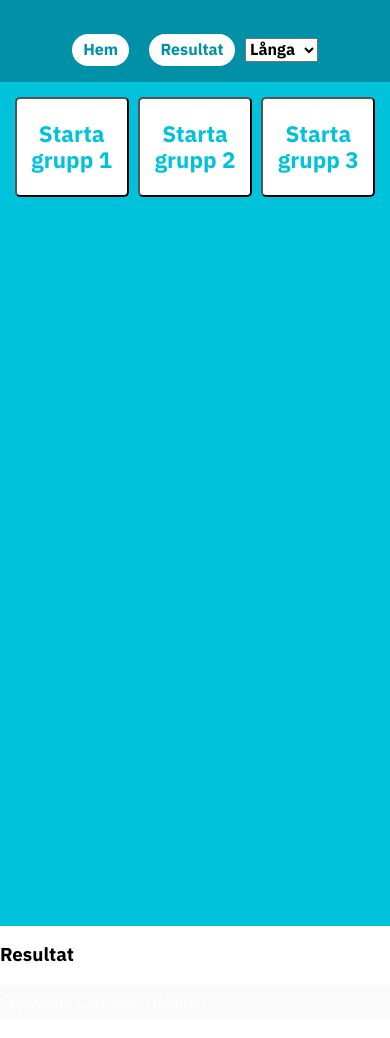
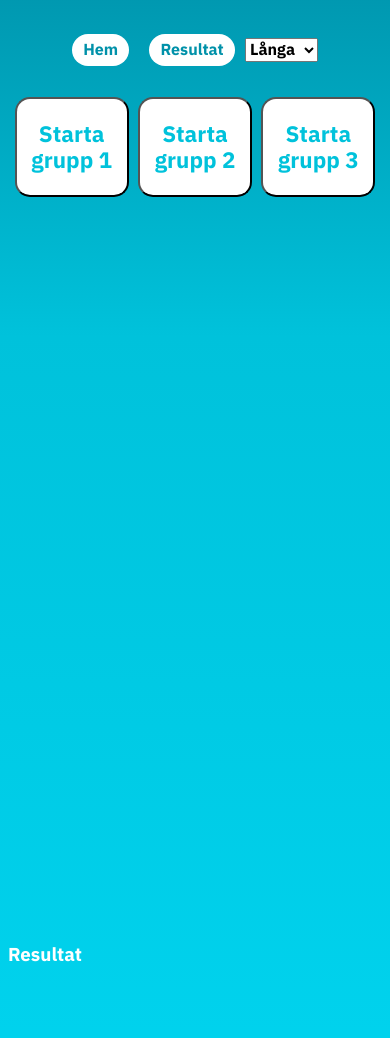
Before and after one commit to javascriptst18/SwimRunTimer-node-express-, a website: page public/index.html in a window 390 px wide. Shown: the part 62-1100 px from the top of the page. Drawn offline with nearby package versions, Linux system fonts and the light colour scheme; no server answers.

Commit message:
css backgroundsfärg

```diff
--- a/public/style.css
+++ b/public/style.css
@@ -2,16 +2,21 @@
 *{
     font-family: "IBM Plex Sans", Arial, sans-serif;
     box-sizing: border-box;
+    font-weight: bold;
+
 }
 
-
+body{
+    background: rgb(255,255,255);
+    background: linear-gradient(360deg,rgba(0,211,238,1) 0%, rgba(0,194,219,1) 65%, rgba(0,145,169,1) 100%);
+}
 header{
 
-    background-color: #0091a9;
+    /*background-color: #0091a9;*/
     padding-left: 20px;
 }
 footer{
-    background-color: #00c2db;
+    /*background-color: #00c2db;*/
 }
 aside{
     background-color: lightgray;
@@ -44,8 +49,12 @@ input[type="radio"]{
     margin-left: 2em;
 
 }
+h3{
+    color:white;
+}
 p{
     margin: 0.5em 0;
+    color: white;
 }
 
 
@@ -93,27 +102,28 @@ p{
 
     min-height: 100vh;
     padding: 15px 10px 15px 10px;
-    background-color: #00c2db;
+    /*background-color: #00c2db;*/
     display:flex;
     flex-direction: column;
     width: 80%;
 }
 .griditem3{
-    width: 20%;
-    background-color:white;
+    width: 22%;
+    padding-left: 1em;
+    background-color: transparent;
 }
 .griditem4{
+   width:78%;
+    text-align: center;
+    color: rgba(0,194,219,1);
+    margin-bottom: 0.5em;
 
-    text-align: right;
-    background-color: #fafafa;
-    color: white;
-    display: flex;
-    flex-wrap: wrap;
 }
 .raceKlocka1, .raceKlocka2, .raceKlocka3, .raceKlocka4{
     width: 33%;
+    font-weight: 400;
     min-height: 100px;
-    border-radius: 5px;
+    border-radius: 15px;
     font-size: 1.4rem;
     margin-left: 1rem;
     margin-right: 1rem;
@@ -126,6 +136,7 @@ p{
 }
 .clock1, .clock2, .clock3, .clock4{
     width:33%;
+    font-weight: 400;
     font-size: 2.2em;
     align-self: center;
     text-align: center;
@@ -152,6 +163,7 @@ min-height: 100%;
 }
 .startButtons{
     width: 100%;
+    min-height: 100px;
     align-self: center;
     display: flex;
 
@@ -163,6 +175,7 @@ min-height: 100%;
 }
 
 .teamButton{
+    font-weight: 400;
     min-width: 65px;
     max-width: 70px;
     flex-grow: 1;
@@ -204,10 +217,14 @@ min-height: 100%;
     background-color: #94d7e0;
 }
 
+
 @media (max-width: 780px){
     .griditem1{
         flex-direction: column;
         justify-content: center;
+    }
+    .griditem3{
+        padding-left:0.5em;
     }
 
 }
@@ -226,6 +243,14 @@ min-height: 100%;
     }
     .griditem2{
         width: 100%;
+    }
+    .griditem3{
+        width: 100%;
+        background-color: transparent;
+    }
+    .griditem4{
+        margin-top:4em;
+        width:100%;
     }
     .flexwrapperMeny{
         justify-content: center;
```
